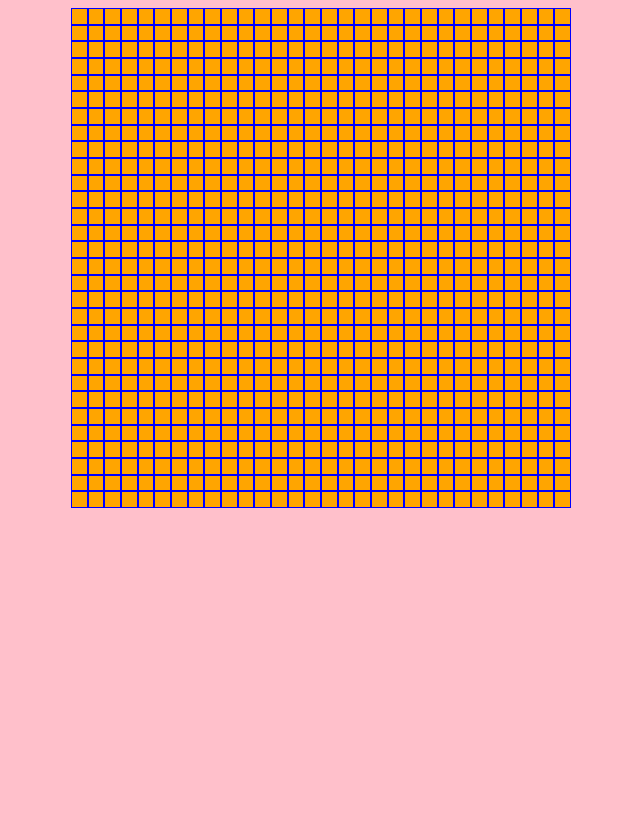
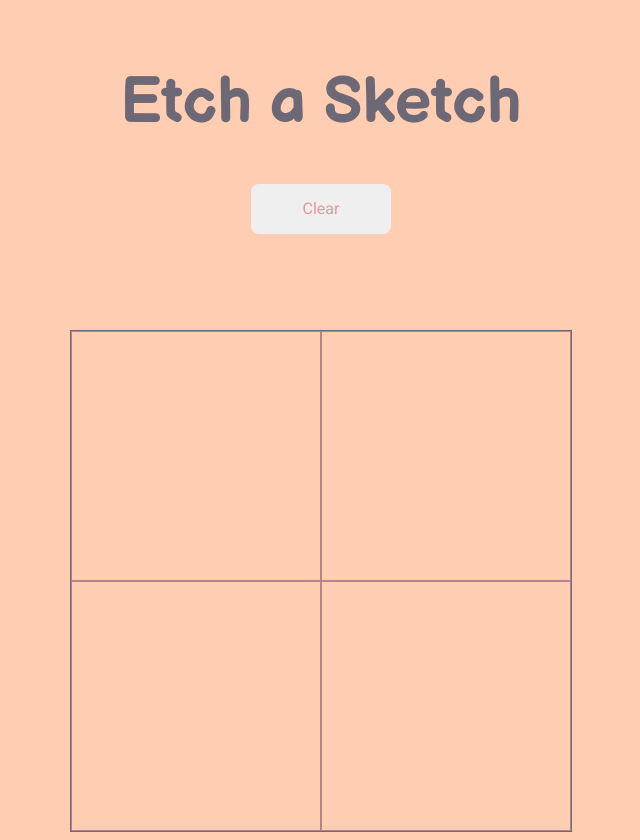
Before and after one commit to Hadiiz/etch-a-sketch, a plain HTML site: page index.html in a window 1280 px wide. Shown: the whole page, without its empty margins (327-967 px from the left). Before the commit the page ends 800 px from the top, so only its background shows below. Drawn offline with Linux system fonts and the light colour scheme.

Commit message:
Fixed Colors

```diff
--- a/index.html
+++ b/index.html
@@ -4,6 +4,10 @@
         <link rel="stylesheet" href="style.css">
     </head>
     <body>
+        <div id ="controls">
+        <h1>Etch a Sketch</h1>
+        <button id="clear">Clear</button>
+    </div>
         <container id="cells-grid">
         </container>
         <script src="script.js"></script>
--- a/script.js
+++ b/script.js
@@ -16,5 +16,5 @@ function change_color(e){
     let color = Math.floor(Math.random()*16777215).toString(16);
     e.target.style.backgroundColor = `#${color}`;
 }
-generate_cells(30);
+generate_cells(2);
 console.log(container);
--- a/style.css
+++ b/style.css
@@ -1,18 +1,49 @@
+@import url('https://fonts.googleapis.com/css2?family=Balsamiq+Sans:wght@700&display=swap');
+@import url('https://fonts.googleapis.com/css2?family=Balsamiq+Sans:wght@700&family=Roboto&display=swap');
+
 body{
-    background-color: pink;
+    background-color: #ffcdb2;
     height: 100%;
     width: 100%;
+    overflow-x: hidden;
 }
-
+#controls{
+    /* border: 1px solid red; */
+    text-align: center;
+    margin-top: 4rem;
+    margin-bottom: 6rem;
+}
+h1{
+    font-family: 'Balsamiq Sans', cursive;
+    font-size: 4rem;
+    color: #6d6875;
+}
+#clear{
+    height: 50px;
+    width: 140px;
+    border: none;
+    border-radius:8px;
+    font-family: 'Roboto', sans-serif;
+    font-size: 1rem;
+    color: #e5989b;
+}
+#clear:hover{
+    background-color: #b5838d;
+    color: #ffcdb2;
+}
+#clear:focus{
+    outline: none !important;
+}
 container{
     margin-left: auto;
     margin-right: auto;
     display: grid;
     width: 500px;
     height: 500px;
+    border: 1px solid #6d6875;
 }
 
 .cell{
-    background-color: orange;
-    border:1px solid blue;
+    background-color: #ffcdb2;
+    border:1px solid #b5838d;
 }
```
